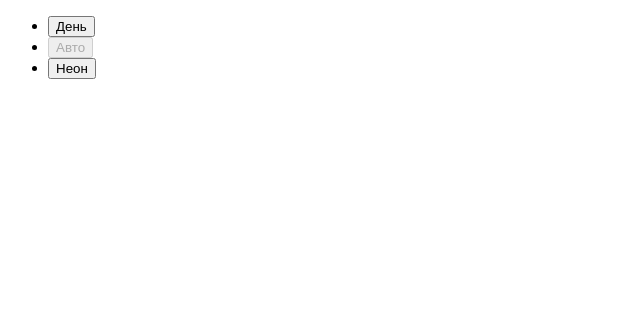
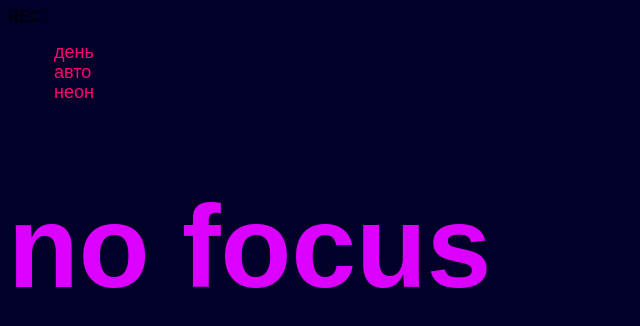
Before and after one commit to Nikhad02/slozhno-sosredotochitsya-fd, a plain HTML site: page index.html in a window 1280 px wide. Shown: the whole page, without its empty margins (0-640 px from the left). Drawn offline with Linux system fonts and the light colour scheme.

Commit message:
header start

```diff
--- a/index.html
+++ b/index.html
@@ -4,11 +4,19 @@
     <meta charset="UTF-8" />
     <meta http-equiv="X-UA-Compatible" content="IE=edge" />
     <meta name="viewport" content="width=device-width, initial-scale=1.0" />
+    <meta name="color-scheme" content="dark light">
     <title>Сложно сосредоточиться</title>
+    <link rel="icon" href="./images/favicon.ico" sizes="any">
+    <link rel="icon" href="./images/favicon.svg" type="image/svg+xml">
+    <link rel="stylesheet" href="./styles/variables.css">
+    <link rel="stylesheet" href="./styles/style.css">
+    <link rel="stylesheet" href="./styles/dark.css">
+    <link rel="stylesheet" href="./styles/light.css">
     <script src="./scripts/script.js"></script>
   </head>
   <body class="page">
     <header class="header decorated-zone">
+      <span class="decorated-zone">REC</span>
       <nav class="header__theme-menu">
         <ul class="header__theme-menu-list">
           <li class="header__theme-menu-item">
@@ -35,6 +43,8 @@
           </li>
         </ul>
       </nav>
+      <h1 class="header__title">no
+        focus</h1>
     </header>
   </body>
 </html>
--- a/styles/globals.css
+++ b/styles/globals.css
@@ -1,3 +1,4 @@
+
 /* Глобальные стили для проекта, их можно дополнять и менять по желанию */
 
 *,
--- a/styles/style.css
+++ b/styles/style.css
@@ -1,5 +1,38 @@
+:root {
+    --page-background-color: #000028;
+    --text-color: #FF0070;
+    --page-background-image: url("../images/cover-image-dark.png");
+    --page-tile-color: #DB00FF;
+    --accent-color: #FF0070;
+    --section-title-color: #000028;
+    --paragraph-color: #F1B2CE;
+    --page-font: 'IBM Plex mono';
+}
+
 /* Основные стили проекта. Это стили для темы, которую вы верстаете первой. */
 
 .page {
+    background-color: var(--page-background-color);
+    font-family: var(--page-font), sans-serif;
   /* сохраните в разметке и стилях класс page у тега body. Он удобен, чтобы составлять селекторы для разных цветовых тем. */
 }
+
+.header__title {
+    color: var(--page-tile-color);
+    font-weight: bold;
+    font-size: 116px;
+}
+
+.header__theme-menu-button {
+    color: var(--text-color);
+    background-color: transparent;
+    border: none;
+    text-transform: lowercase;
+    font-size: 18px;
+    font-weight: 400;
+    line-height: 18px;
+}
+
+.header__theme-menu-item {
+    list-style: none;
+}
```
